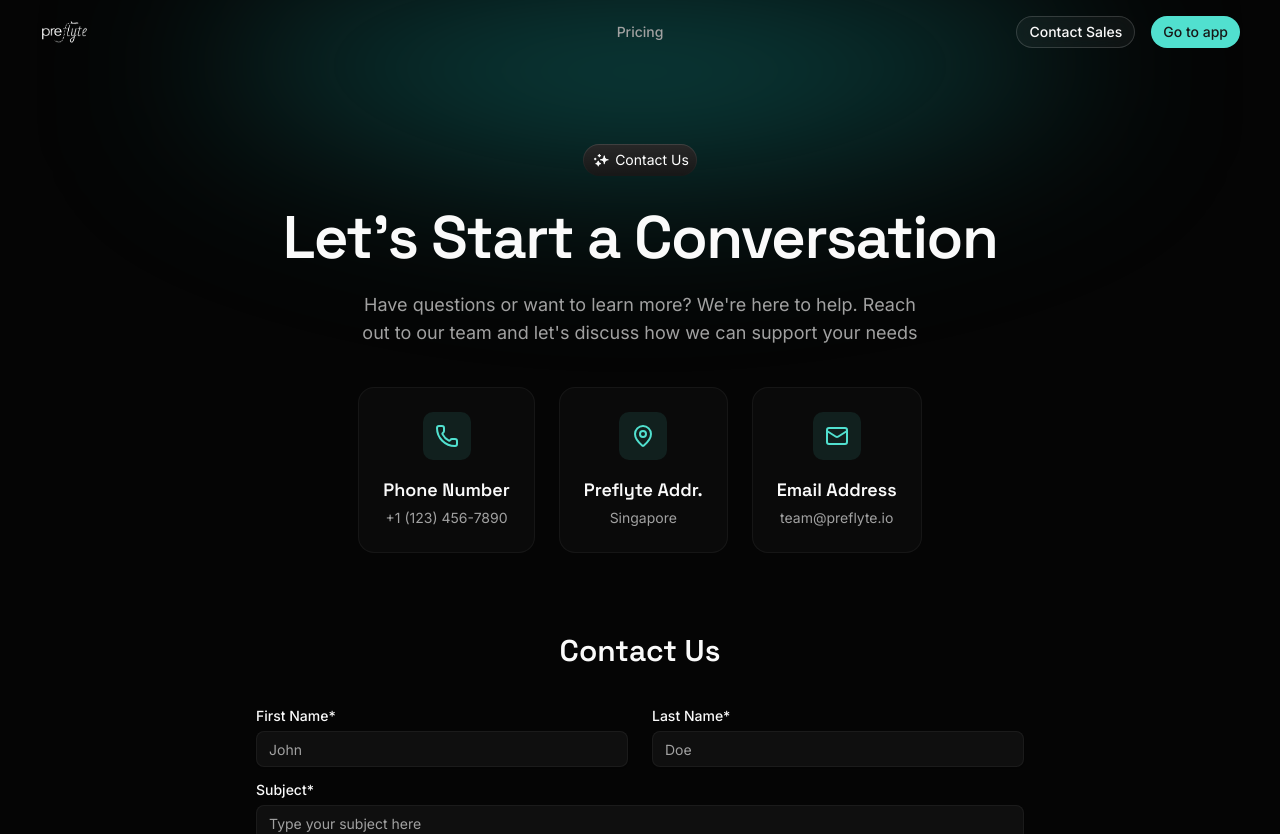
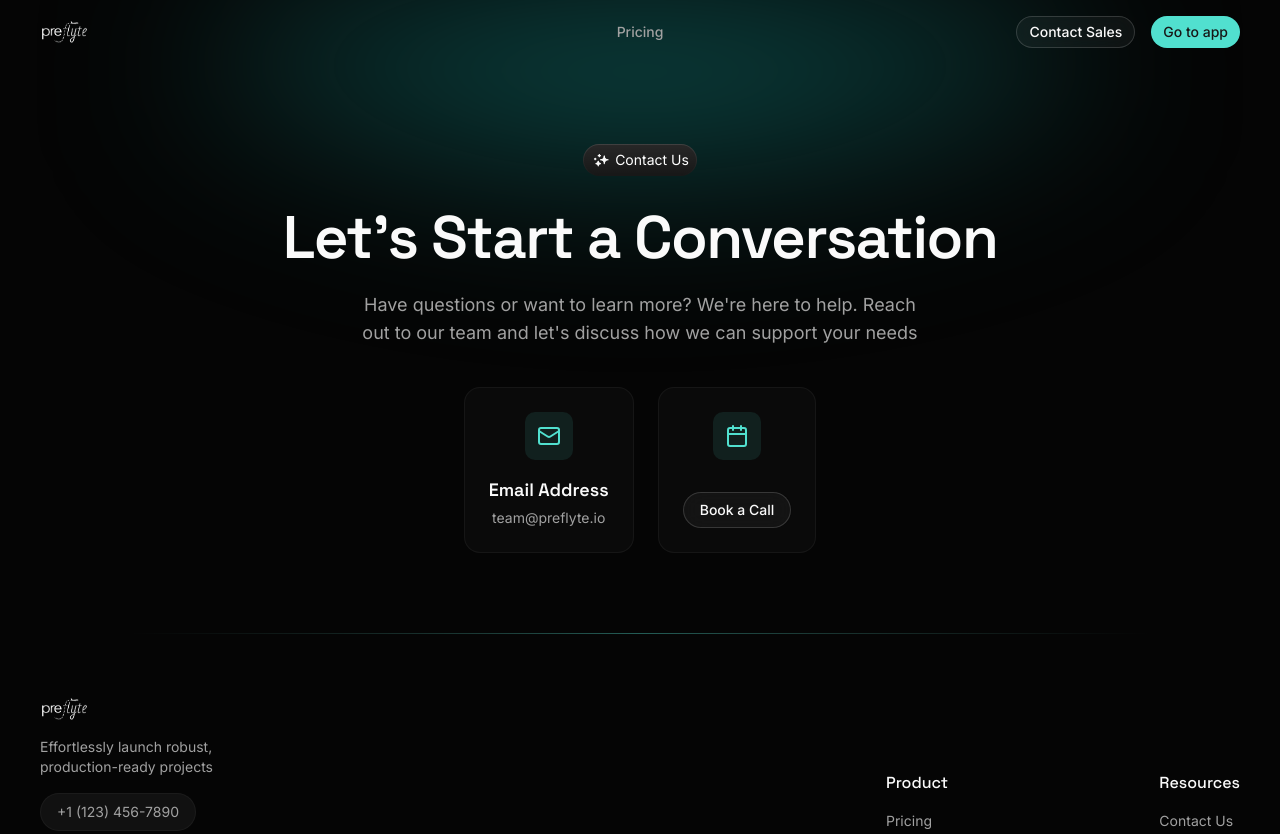
Before and after one commit to ensombl/preflyte-landing, a Next.js app: page /contact in a window 1280 px wide. Shown: the top 834 px of the page. Built offline with nearby package versions, Linux system fonts and the light colour scheme; no server answers.

Commit message:
fix: contact page

```diff
--- a/src/app/(marketing)/contact/page.tsx
+++ b/src/app/(marketing)/contact/page.tsx
@@ -7,8 +7,8 @@
     return (
         <div className="w-full relative flex flex-col pt-16">
             <ContactHero />
-            <ContactForm />
-            <CTA />
+            {/* <ContactForm /> */}
+            {/* <CTA /> */}
         </div>
     )
 };
--- a/src/components/contact/contact-hero.tsx
+++ b/src/components/contact/contact-hero.tsx
@@ -3,6 +3,8 @@
 import Icons from "../global/icons"
 import Container from "../global/container"
 import { CONTACT_CARDS } from "@/constants";
+import { Button } from '../ui/button';
+import Link from 'next/link';
 
 const ContactHero = () => {
     return (
@@ -35,6 +37,19 @@
                     <Container delay={0.3} className="w-full">
                         <div className="flex flex-col md:flex-row justify-center gap-6 w-full mt-10">
                             {CONTACT_CARDS.map((card, index) => (
+
+                                    card.type === "btn" ? (
+                                        <div key={index} className="flex flex-col items-center justify-center p-6 rounded-2xl bg-[#0A0A0A] border border-border/50 gap-8" >
+                                            <div className="size-12 rounded-lg bg-primary/10 flex items-center justify-center">
+                                                <card.icon className="size-6 text-primary" />
+                                            </div>
+                                            <Link href={card.value} target="_blank" rel="noopener noreferrer">
+                                                <Button variant="outline">
+                                                    {card.title}
+                                                </Button>
+                                            </Link>
+                                        </div>
+                                    ) : (
                                         <div
                                             key={index}
                                             className="flex flex-col items-center justify-center p-6 rounded-2xl bg-[#0A0A0A] border border-border/50"
@@ -49,6 +64,7 @@
                                                 {card.value}
                                             </p>
                                         </div>
+                                    )
                             ))}
                         </div>
                     </Container>
--- a/src/constants/contact.ts
+++ b/src/constants/contact.ts
@@ -1,19 +1,26 @@
-import { PhoneIcon, MailIcon, MapPinIcon } from "lucide-react";
+import { PhoneIcon, MailIcon, MapPinIcon, CalendarIcon } from "lucide-react";
 
 export const CONTACT_CARDS = [
-    {
-        title: "Phone Number",
-        value: "+1 (123) 456-7890",
-        icon: PhoneIcon
-    },
-    {
-        title: "Preflyte Addr.",
-        value: "Singapore",
-        icon: MapPinIcon
-    },
+    // {
+    //     title: "Phone Number",
+    //     value: "+1 (123) 456-7890",
+    //     icon: PhoneIcon
+    // },
+    // {
+    //     title: "Preflyte Addr.",
+    //     value: "Singapore",
+    //     icon: MapPinIcon
+    // },
     {
         title: "Email Address",
         value: "team@preflyte.io",
+        type: "email",
         icon: MailIcon
+    },
+    {
+        title: "Book a Call",
+        value: "https://cal.com/preflyte/preflyte-demo",
+        type: "btn",
+        icon: CalendarIcon
     }
 ] as const;
```
Lines whose indentation alone changed are shown as unchanged.
